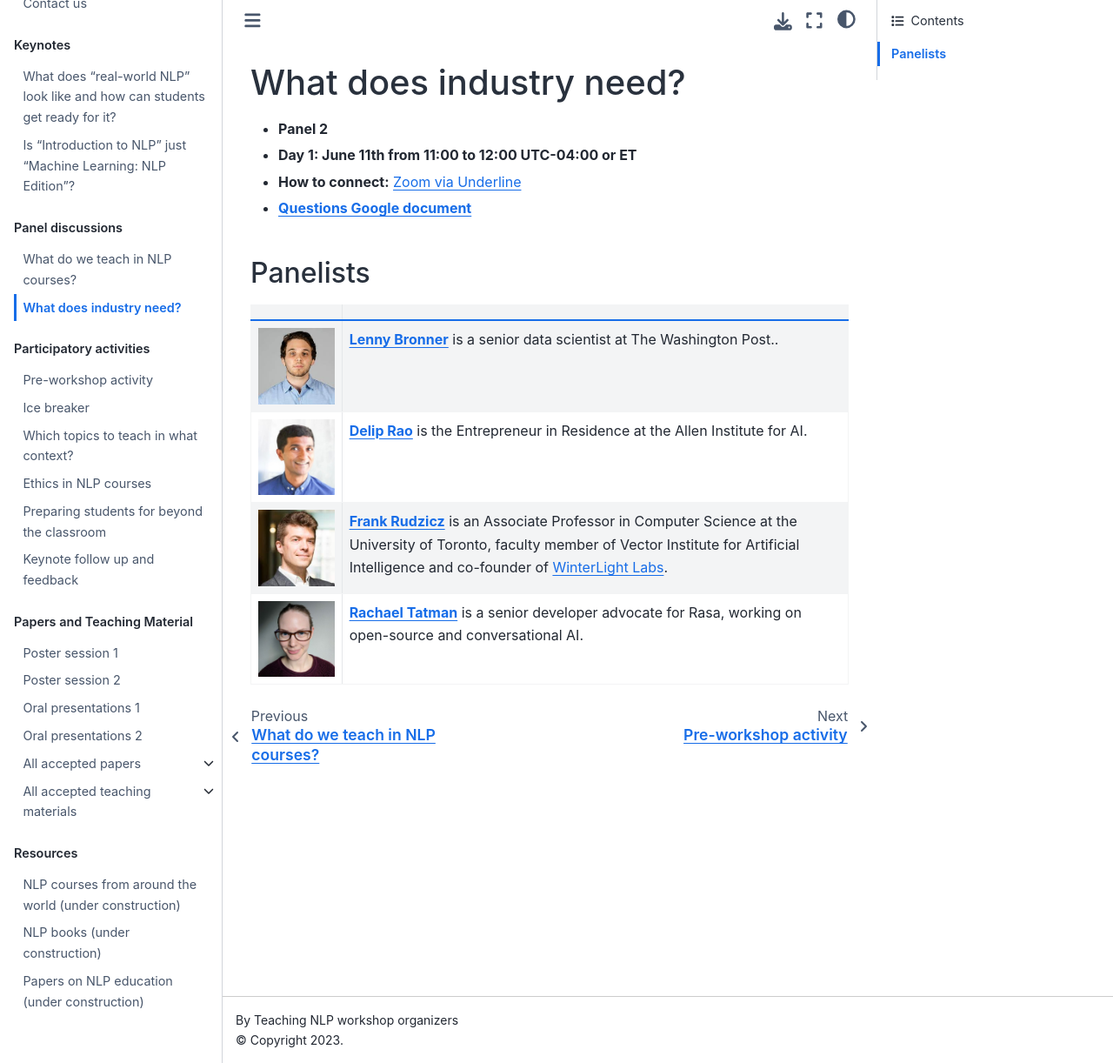
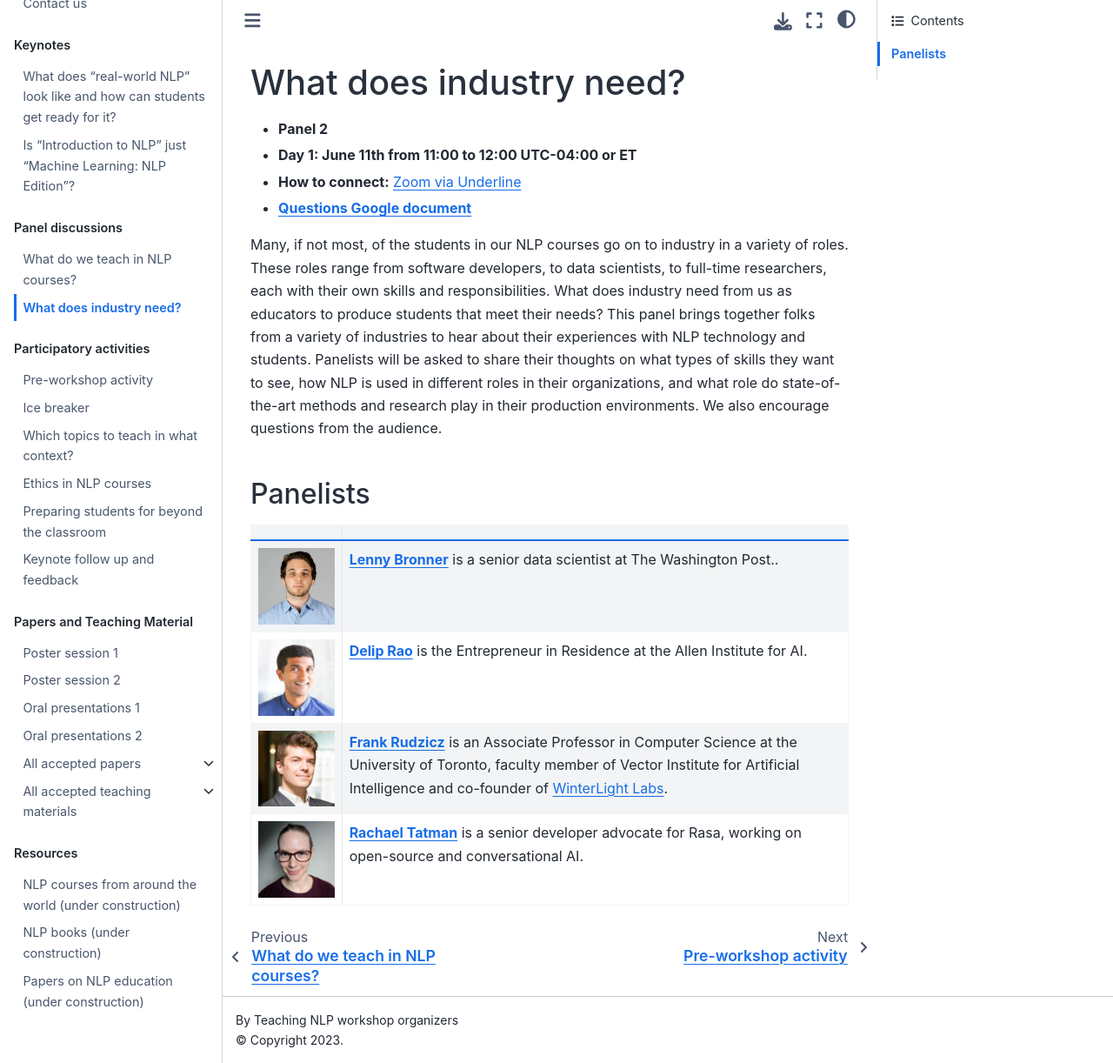
Before and after one commit to TeachingNLP/workshop-book, a Jupyter Book: the page built from panels/industry.md, in a window 1280 px wide and 1222 px high. Shown: the whole window at 87% size. Built offline with Jupyter Book 1.0.4 settings and Sphinx 7.4.7 and the Sphinx Book theme 1.1.4, drawn with Linux system fonts in a browser that asks for light colours.

Commit message:
updating

```diff
--- a/panels/industry.md
+++ b/panels/industry.md
@@ -4,6 +4,9 @@
 - **Day 1: June 11th from 11:00 to 12:00 UTC-04:00 or ET**
 - **How to connect:** [Zoom via Underline](https://underline.io/events/122/sessions?eventSessionId=4302)
 - [**Questions Google document**](https://docs.google.com/document/d/1ZS8BhrAJHGa-RB5e8IHqSGsR6GAEpEXv552u9kZG1g0/edit#heading=h.lyabqqmampv5)
+
+Many, if not most, of the students in our NLP courses go on to industry in a variety of roles. These roles range from software developers, to data scientists, to full-time researchers, each with their own skills and responsibilities. What does industry need from us as educators to produce students that meet their needs? This panel brings together folks from a variety of industries to hear about their experiences with NLP technology and students. Panelists will be asked to share their thoughts on what types of skills they want to see, how NLP is used in different roles in their organizations, and what role do state-of-the-art methods and research play in their production environments. We also encourage questions from the audience.
+
 
 ## Panelists
 |               |                               |
```
